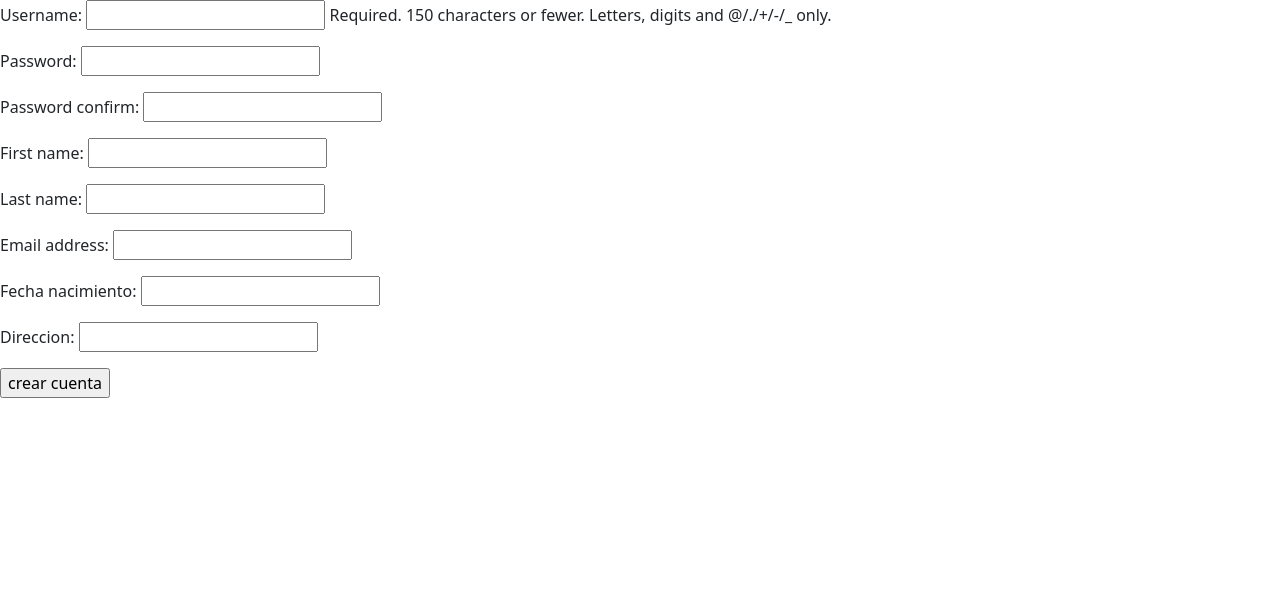
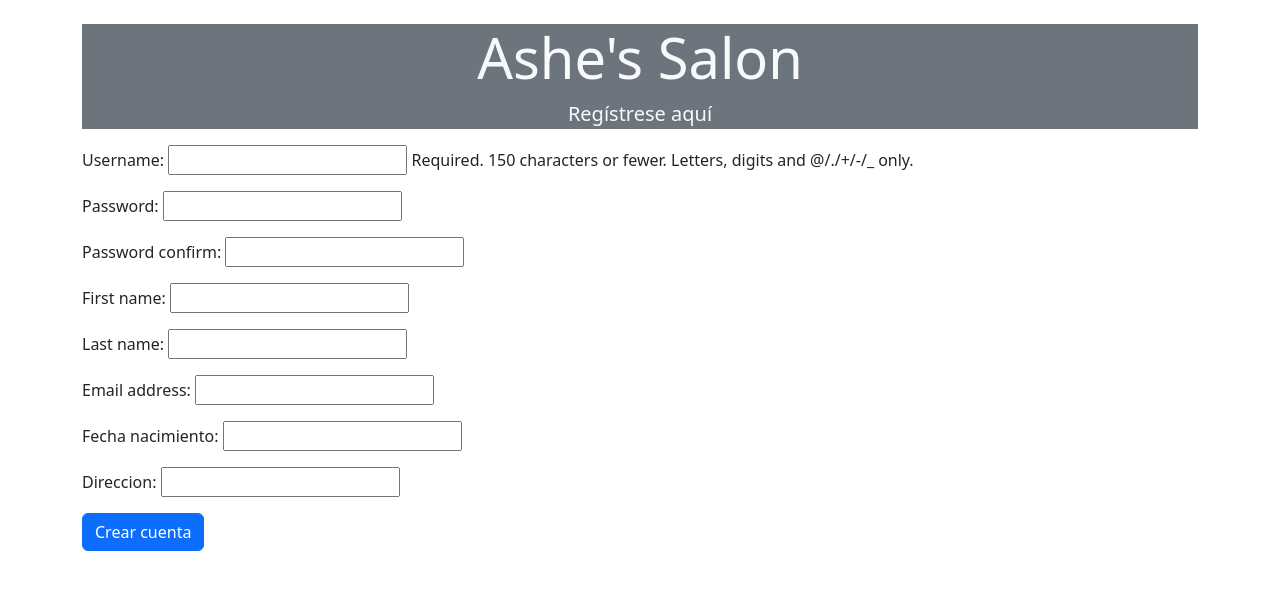
Before and after one commit to kaneraZh/inacap.diseno_desarrollo_soluciones, a Django app: page /signin/ in a window 1280 px wide. Shown: the top 590 px of the page. Run offline with Django 4.2, Linux system fonts and the light colour scheme; some libraries are stand-ins or nearby versions.

Commit message:
Update signin.html
Agregue diseño a la página signin

```diff
--- a/templates/cliente/signin.html
+++ b/templates/cliente/signin.html
@@ -1,10 +1,22 @@
 {% extends 'base.html' %}
 {% block content %}
-    <form action="" method="post">
-        {% csrf_token %}
-        <div>
-            {{ form.as_p }}
+    <div class="container mt-4">
+        <div class="jumbotron bg-secondary text-light text-center">
+            <h1 class="display-4">Ashe's Salon</h1>
+            <p class="lead">Regístrese aquí</p>
         </div>
-        <input type="submit" value="crear cuenta">
-    </form>
+
+        <form action="" method="post" class="needs-validation">
+            {% csrf_token %}
+            <div class="form-group">
+                {{ form.as_p }}
+            </div>
+            <button type="submit" class="btn btn-primary">Crear cuenta</button>
+        </form>
+    </div>
+
+    <!-- Agrega el script de Bootstrap al final del cuerpo del HTML para asegurar la carga adecuada -->
+    <script src="https://code.jquery.com/jquery-3.3.1.slim.min.js" integrity="sha384-q8i/X+965DzO0rT7abK41JStQIAqVgRVzpbzo5smXKp4YfRvH+8abtTE1Pi6jizo" crossorigin="anonymous"></script>
+    <script src="https://cdnjs.cloudflare.com/ajax/libs/popper.js/1.14.7/umd/popper.min.js" integrity="sha384-UO2eT0CpHqdSJQ6hJty5KVphtPhzWj9WO1clHTMGa3JDZwrnQq4sF86dIHNDz0W1" crossorigin="anonymous"></script>
+    <script src="https://stackpath.bootstrapcdn.com/bootstrap/4.3.1/js/bootstrap.min.js" integrity="sha384-JjSmVgyd0p3pXB1rRibZUAYoIIy6OrQ6VrjIEaFf/nJGzIxFDsf4x0xIM+B07jRM" crossorigin="anonymous"></script>
 {% endblock content %}
```
